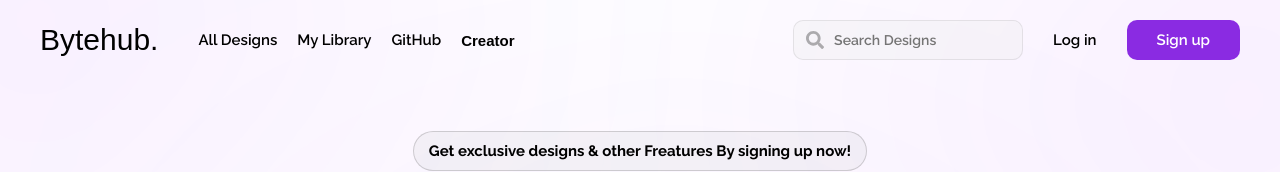
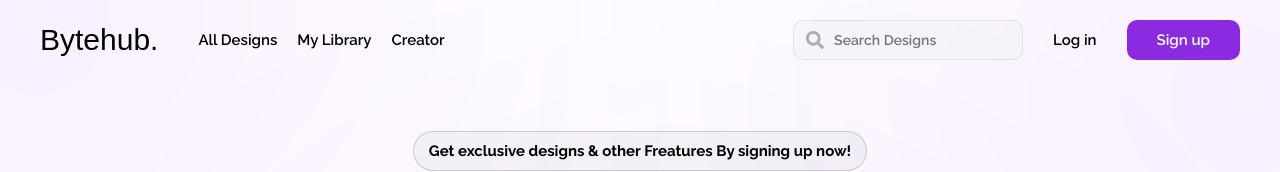
Before and after one commit to kevindermot99/bytehub, a React (Vite) app in the folder client/: page / in a window 1280 px wide. Shown: the top 172 px of the page. Built offline with nearby package versions, Linux system fonts and the light colour scheme; no server answers; a web font is replaced by a local one.

Commit message:
creator + github

```diff
--- a/client/src/components/Navbar.jsx
+++ b/client/src/components/Navbar.jsx
@@ -109,8 +109,7 @@
                         {/* <Link to="/">Home</Link> */}
                         <Link to="/alldesigns">All Designs</Link>
                         <Link to='/mylibrary'>my Library</Link>
-                        <a href="https://github.com/kevindermot99/bytehub" target="_blank">GitHub</a>
-                        <button>Creator</button>
+                        <a href="https://github.com/kevindermot99" target="_blank">Creator</a>
                     </div>
                 </li>
                 <div className='topsearch'>
```
